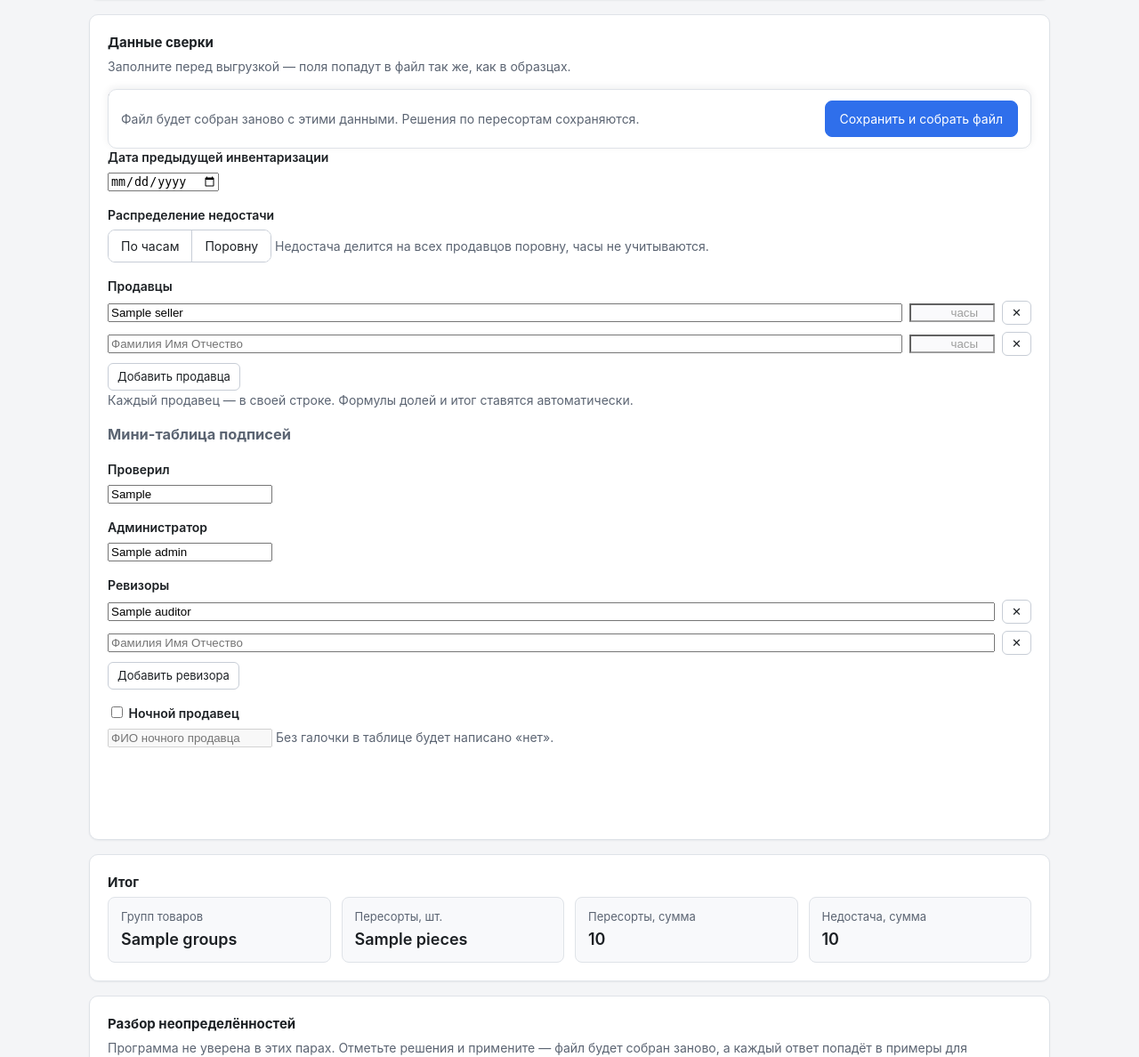
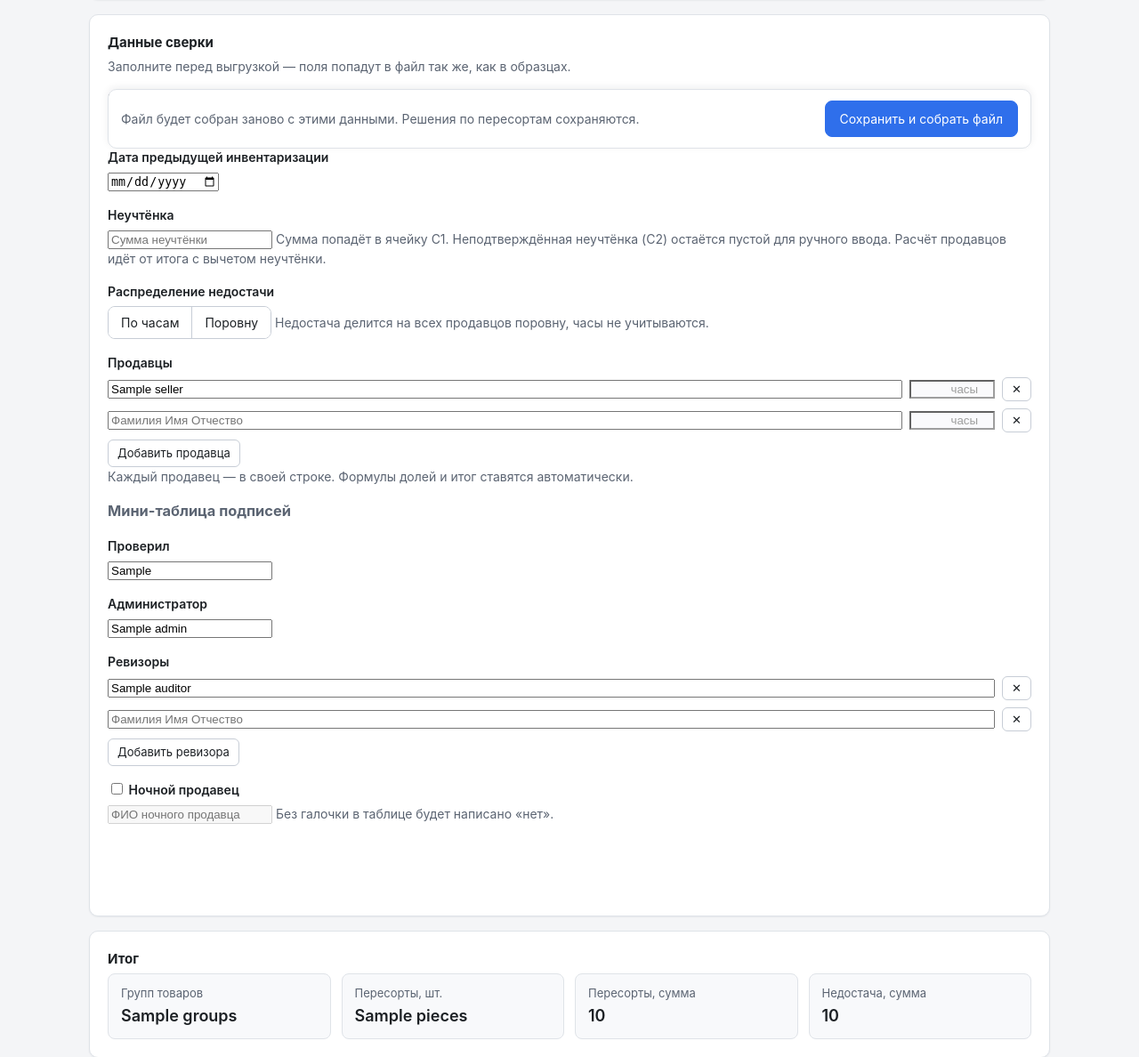
Before and after one commit to lineSence/ExcelKROAutoFormat, a FastAPI app: template app/templates/result.html in a window 1280 px wide. Shown: the part 1581-2769 px from the top of the page at 89% size. Run offline with FastAPI, Linux system fonts and the light colour scheme; the template is opened without the code that fills it: most values are stand-ins (such as "Sample title", 1, 10 or a date in 2020).

Commit message:
Поле неучтёнки в форме сверки

```diff
--- a/app/templates/result.html
+++ b/app/templates/result.html
@@ -120,6 +120,7 @@
 		<input type="hidden" name="strict" value="{% if strict %}on{% else %}off{% endif %}" />
 		<input type="hidden" name="verify" value="{{ verify }}" />
 		<input type="hidden" name="prev_date" value="{{ meta.prev_date }}" />
+		<input type="hidden" name="extra" value="{{ meta.extra }}" />
 		<input type="hidden" name="share_mode" value="{{ meta.share_mode }}" />
 		{% for seller in meta.sellers %}
 		<input type="hidden" name="sellers" value="{{ seller.name }}" />
@@ -225,6 +226,12 @@
 		<div class="field">
 			<label class="field-label" for="meta-prev-date">Дата предыдущей инвентаризации</label>
 			<input id="meta-prev-date" type="date" name="prev_date" value="{{ meta.prev_date }}" />
+		</div>
+
+		<div class="field">
+			<label class="field-label" for="meta-extra">Неучтёнка</label>
+			<input id="meta-extra" type="number" name="extra" value="{{ meta.extra }}" step="0.01" placeholder="Сумма неучтёнки" />
+			<span class="hint">Сумма попадёт в ячейку C1. Неподтверждённая неучтёнка (C2) остаётся пустой для ручного ввода. Расчёт продавцов идёт от итога с вычетом неучтёнки.</span>
 		</div>
 
 		<div class="field">
```
